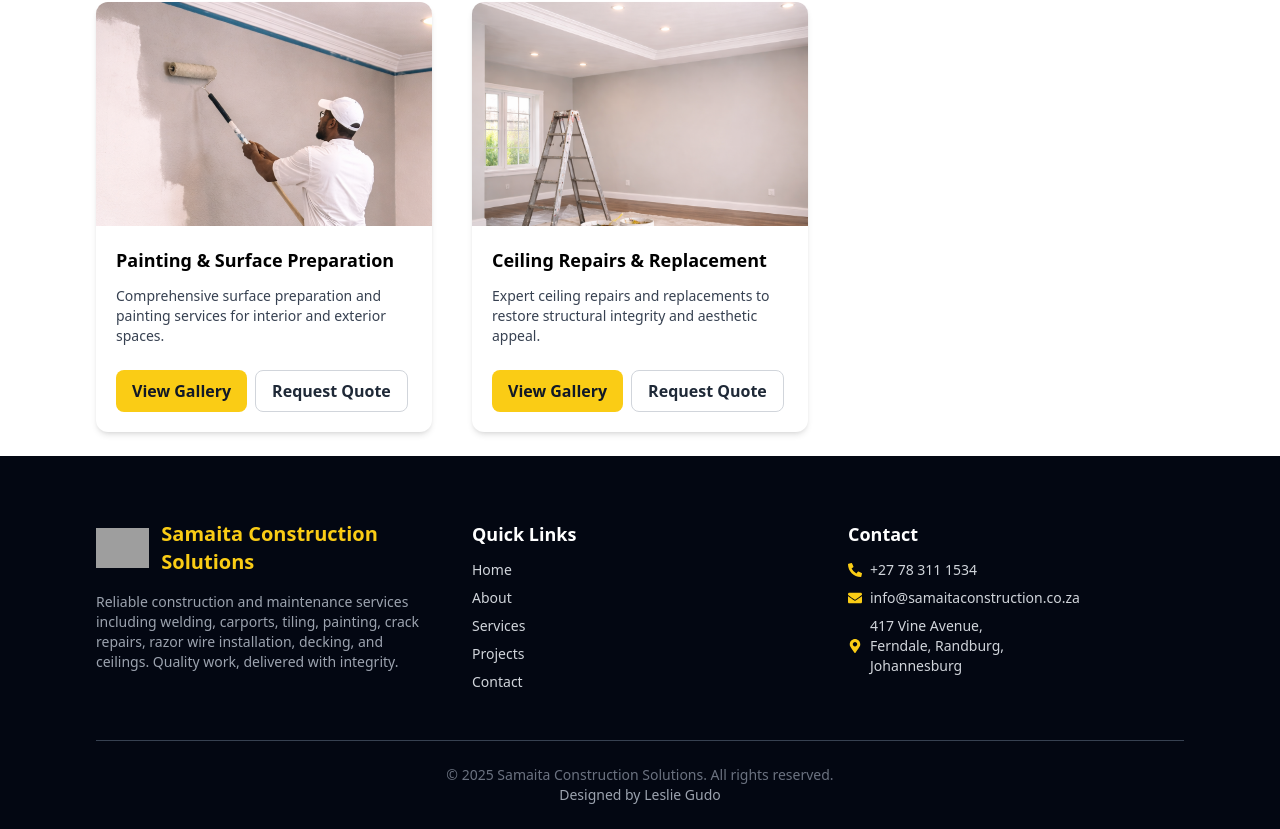
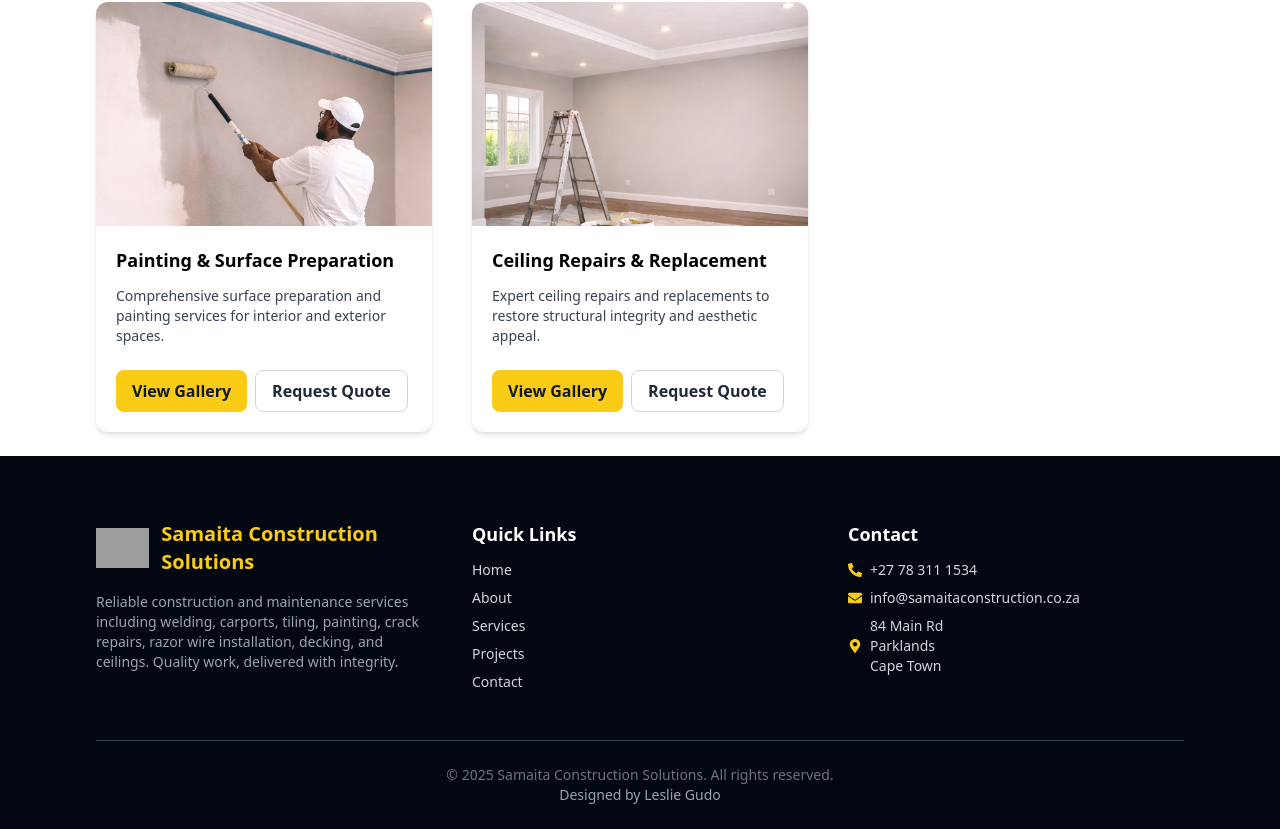
Before and after one commit to Leeoasis/samaita-solutions, a React (Create React App) app: page /projects in a window 1280 px wide. Shown: the part 1518-2347 px from the top of the page. Built offline with nearby package versions, Linux system fonts and the light colour scheme; grey boxes are pictures that could not be loaded.

Commit message:
update the address

```diff
--- a/src/components/Footer.js
+++ b/src/components/Footer.js
@@ -48,9 +48,9 @@ const Footer = () => {
             <li className="flex items-center space-x-2">
               <FaMapMarkerAlt className="text-yellow-400" />
               <span>
-                417 Vine Avenue,<br />
-                Ferndale, Randburg,<br />
-                Johannesburg
+               84 Main Rd<br />
+                  Parklands<br />
+                  Cape Town
               </span>
             </li>
           </ul>
--- a/src/components/contactPage.js
+++ b/src/components/contactPage.js
@@ -119,9 +119,9 @@ const Contact = () => {
                 <div>
                   <h4 className="font-semibold text-lg">Location</h4>
                   <p className="text-sm text-gray-700">
-                    417 Vine Avenue<br />
-                    Ferndale, Randburg<br />
-                    Johannesburg
+                    84 Main Rd<br />
+                    Parklands<br />
+                    Cape Town<br />
                   </p>
                 </div>
               </div>
```
